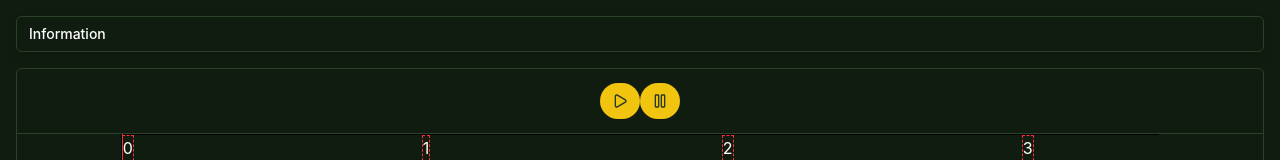
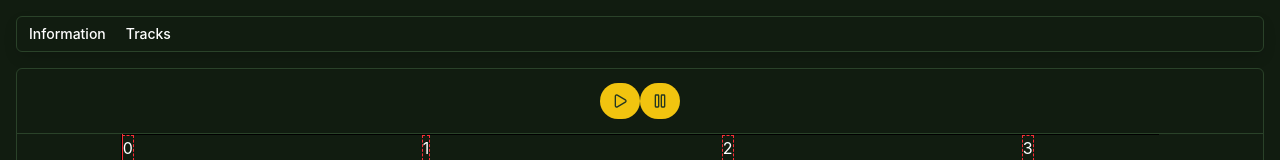
Before and after one commit to KevinLee3627/piano-thing, a React (Vite) app: page / in a window 1280 px wide. Shown: the top 160 px of the page. Built offline with nearby package versions, Linux system fonts and the light colour scheme.

Commit message:
feat: button to add track

```diff
--- a/src/App.tsx
+++ b/src/App.tsx
@@ -1,4 +1,4 @@
-import { useAppSelector } from './app/hooks';
+import { useAppDispatch, useAppSelector } from './app/hooks';
 import { GlobalAudioContextProvider } from './context/audioContext';
 import { Timeline } from './components/Timeline';
 import {
@@ -9,9 +9,11 @@ import {
   MenubarMenu,
   MenubarTrigger,
 } from './components/ui/menubar';
+import { trackSlice } from './app/trackSlice';
 
 function App() {
   const project = useAppSelector((state) => state.project);
+  const dispatch = useAppDispatch();
   return (
     <GlobalAudioContextProvider>
       <div className='flex flex-col max-h-full gap-4'>
@@ -43,6 +45,18 @@ function App() {
               </MenubarGroup>
             </MenubarContent>
           </MenubarMenu>
+          <MenubarMenu>
+            <MenubarTrigger>Tracks</MenubarTrigger>
+            <MenubarContent>
+              <MenubarGroup>
+                <MenubarItem
+                  onClick={() => dispatch(trackSlice.actions.addTrack())}
+                >
+                  Add Track
+                </MenubarItem>
+              </MenubarGroup>
+            </MenubarContent>
+          </MenubarMenu>
         </Menubar>
         <Timeline />
       </div>
```
